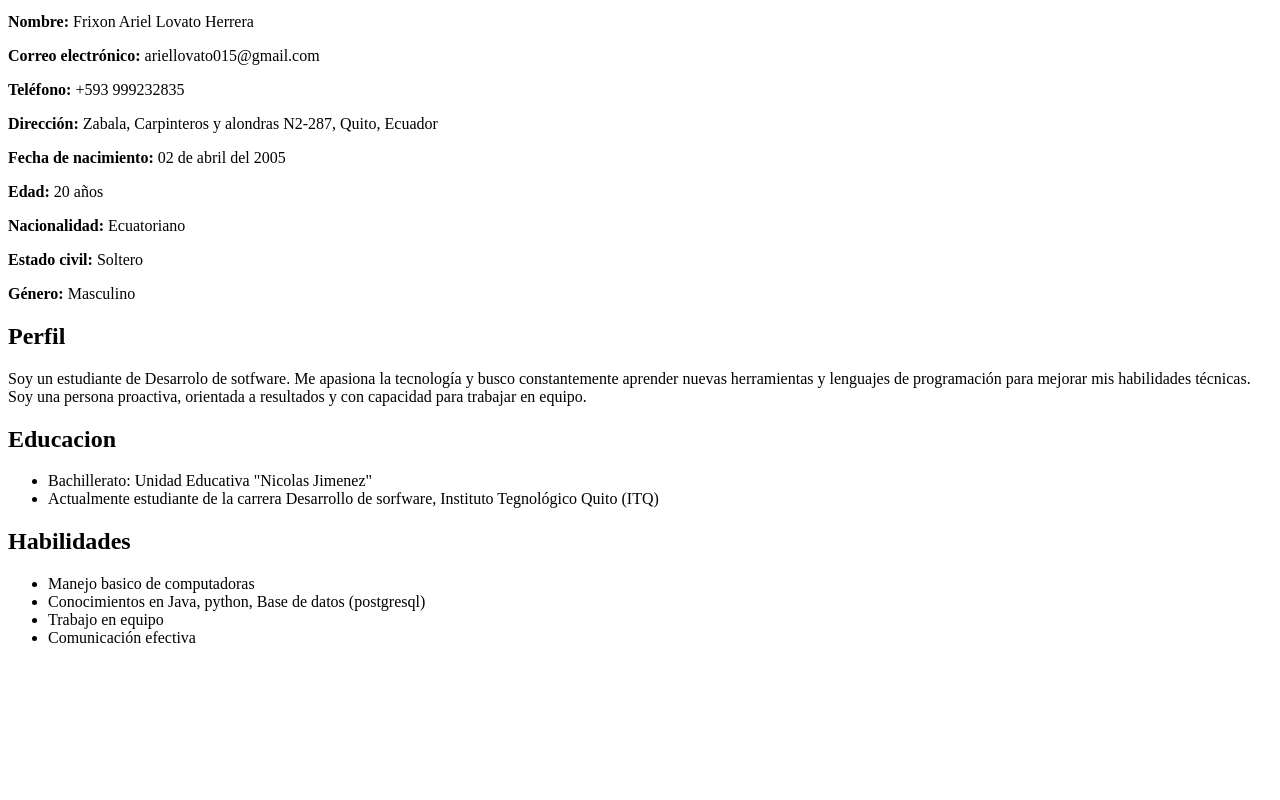
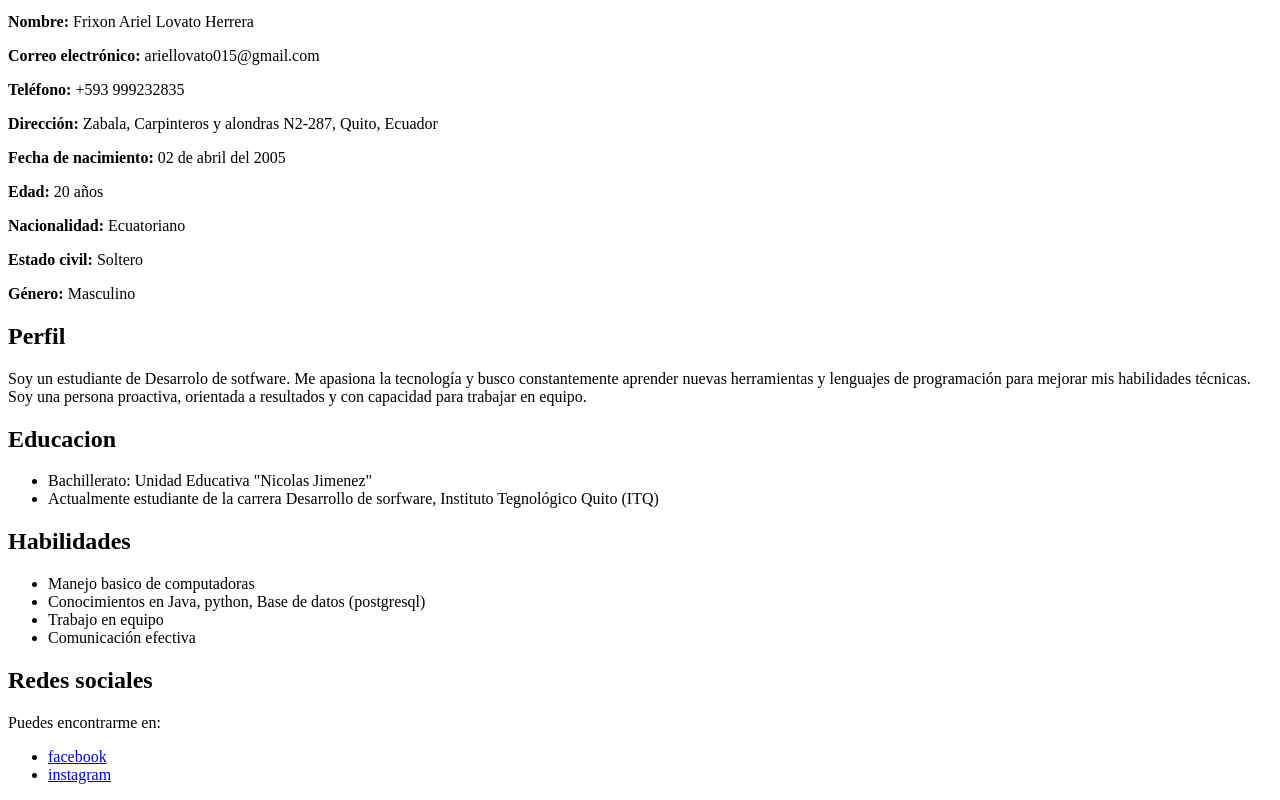
Before and after one commit to Ariel147852/manejoformulario, a plain HTML site: page vistas/hojadevida.html in a window 1280 px wide. Shown: the part 418-1218 px from the top of the page. Before the commit the page ends 1081 px from the top, so only its background shows below. Drawn offline with Linux system fonts and the light colour scheme.

Commit message:
hojadevida.

```diff
--- a/vistas/hojadevida.html
+++ b/vistas/hojadevida.html
@@ -51,6 +51,7 @@
     </section>
 
     <!--Habilidades-->
+    <section>
         <h2>Habilidades</h2>
         <ul>
             <li>Manejo basico de computadoras</li>
@@ -58,6 +59,15 @@
             <li>Trabajo en equipo</li>
             <li>Comunicación efectiva</li>
         </ul>
+    </section>
+    <section>
+        <h2>Redes sociales</h2>
+        <p>Puedes encontrarme en:</p>
+        <ul>
+            <li><a href="https://www.facebook.com/ariel.lovato.5815" target="_blank">facebook</a></li>
+            <li><a href="https://www.instagram.com/frixon_ariel" target="_blank">instagram</li>
+        </ul>
+    </section>
 </body>
 
 </html>
```
Lines whose indentation alone changed are shown as unchanged.
